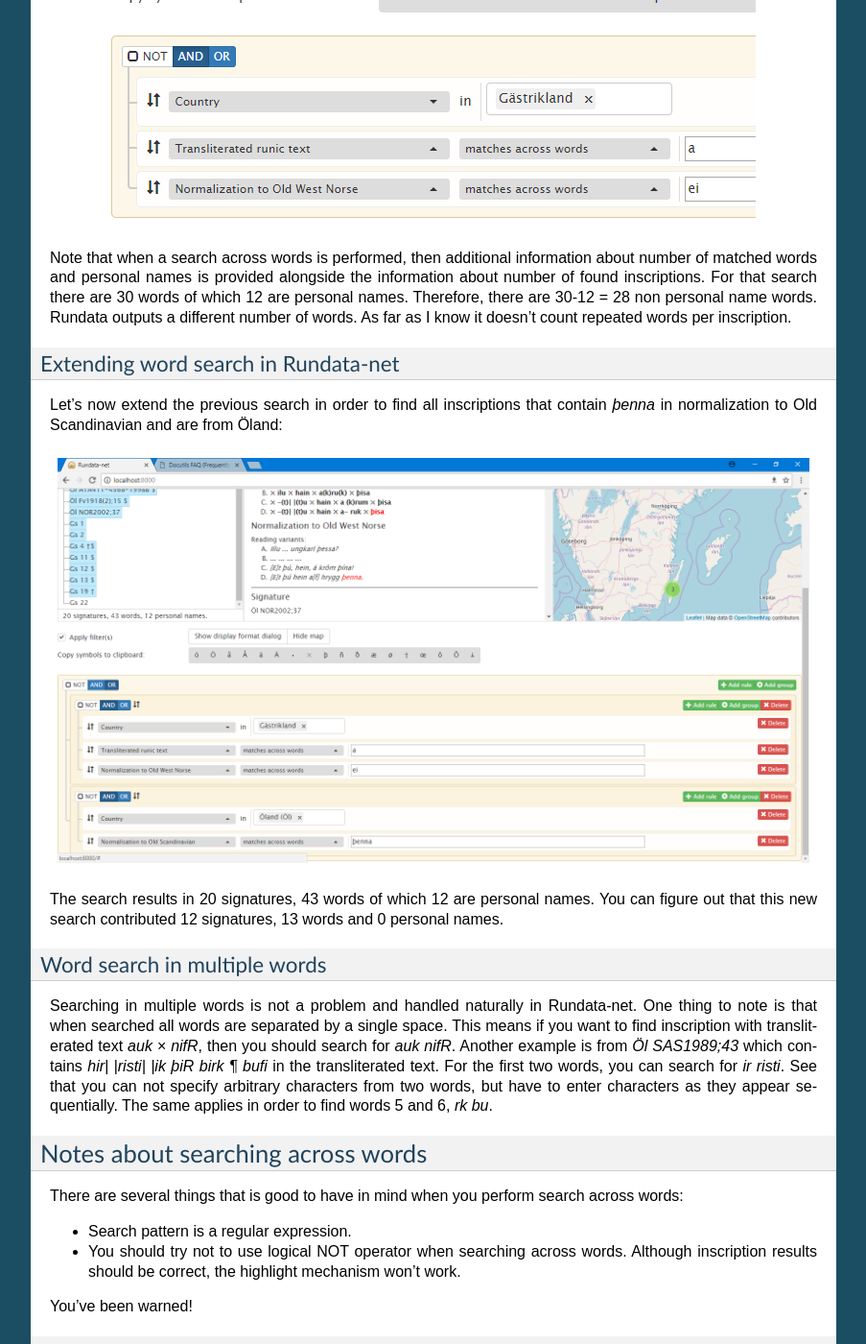
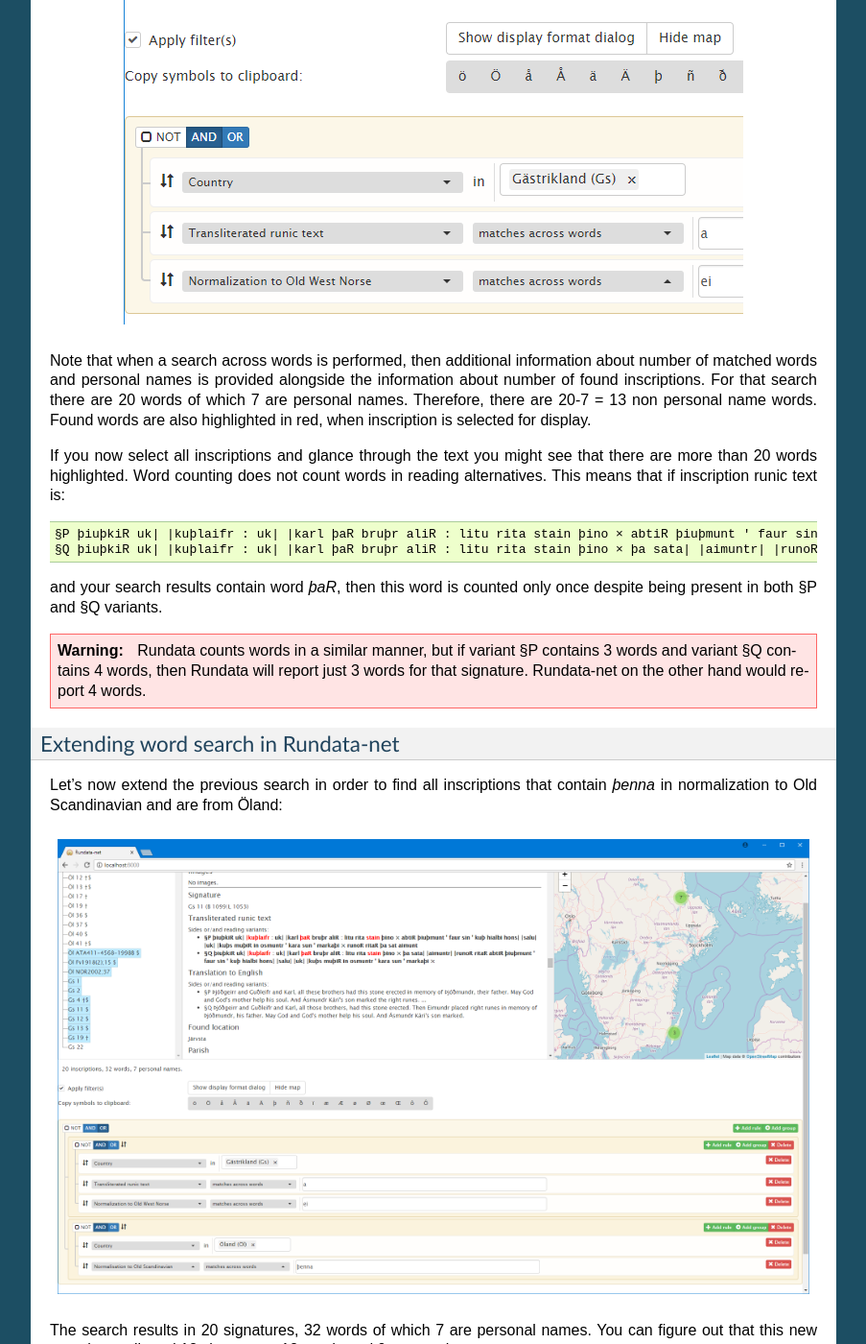
Before and after one commit to fralik/rundata-net, a Sphinx documentation site: the page built from docs/searching.rst, in a window 1280 px wide and 1400 px high, scrolled down 6509 px. Shown: the whole window at 96% size, without its empty margins (198-1101 px from the left). Built offline with Sphinx 7.4.7, drawn with Linux system fonts in a browser that asks for light colours; some of the changed text lies outside the part shown.

Commit message:
docs: Update documentation about search results
* Numbers used in documentation went absolute after the recent changes in code. Made them match again.

```diff
--- a/docs/getting-started/user_guide.rst
+++ b/docs/getting-started/user_guide.rst
@@ -16,7 +16,7 @@
 
 From left to right and from top to bottom:
 
-#. List of inscriptions with information about amount of inscriptions.
+#. List of inscriptions with numerical information about search results.
 
 #. Main display.
 
--- a/docs/searching.rst
+++ b/docs/searching.rst
@@ -271,10 +271,25 @@
 
 Note that when a search across words is performed, then additional information about
 number of matched words and personal names is provided alongside the information
-about number of found inscriptions. For that search there are 30 words of which 12
-are personal names. Therefore, there are 30-12 = 28 non personal name words.
-Rundata outputs a different number of words. As far as I know it doesn't count
-repeated words per inscription.
+about number of found inscriptions. For that search there are 20 words of which 7
+are personal names. Therefore, there are 20-7 = 13 non personal name words.
+Found words are also highlighted in red, when inscription is selected for display.
+
+If you now select all inscriptions and glance through the text you might see that
+there are more than 20 words highlighted. Word counting does not count words in reading
+alternatives. This means that if inscription runic text is::
+
+    §P þiuþkiR uk| |kuþlaifr : uk| |karl þaR bruþr aliR : litu rita stain þino × abtiR þiuþmunt ' faur sin ' kuþ hialbi hons| |salu| |uk| |kuþs muþiR in osmuntr ' kara sun ' markaþi × runoR ritaR þa sat aimunt
+    §Q þiuþkiR uk| |kuþlaifr : uk| |karl þaR bruþr aliR : litu rita stain þino × þa sata| |aimuntr| |runoR ritaR abtiR þiuþmunt ' faur sin ' kuþ hialbi hons| |salu| |uk| |kuþs muþiR in osmuntr ' kara sun ' markaþi ×
+
+and your search results contain word `þaR`, then this word is counted only once
+despite being present in both §P and §Q variants.
+
+.. warning::
+
+    Rundata counts words in a similar manner, but if variant §P contains 3 words
+    and variant §Q contains 4 words, then Rundata will report just 3 words for that
+    signature. Rundata-net on the other hand would report 4 words.
 
 Extending word search in Rundata-net
 ^^^^^^^^^^^^^^^^^^^^^^^^^^^^^^^^^^^^
@@ -288,8 +303,8 @@
     :alt: An example of complex word search in Rundata-net.
     :width: 100%
 
-The search results in 20 signatures, 43 words of which 12 are personal names.
-You can figure out that this new search contributed 12 signatures, 13 words
+The search results in 20 signatures, 32 words of which 7 are personal names.
+You can figure out that this new search contributed 12 signatures, 12 words
 and 0 personal names.
 
 .. _searching-multiple-words:
```
Also changed, not shown: docs/_static/rundatanet_words.png, docs/_static/words_with_oland.png.
